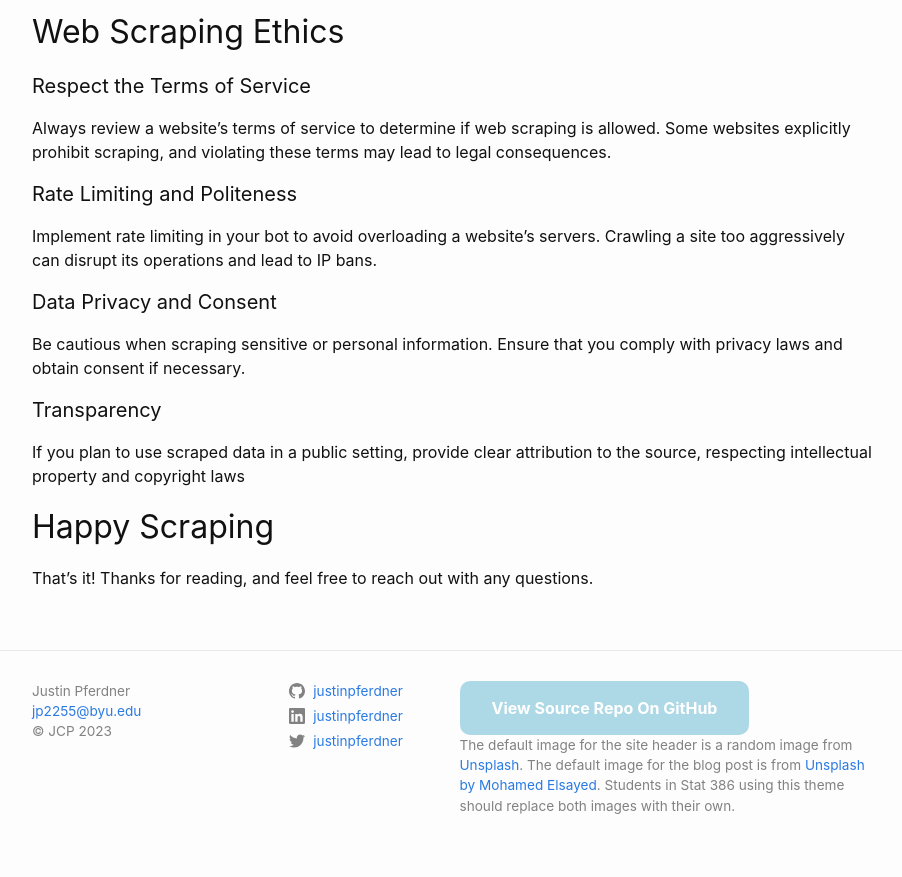
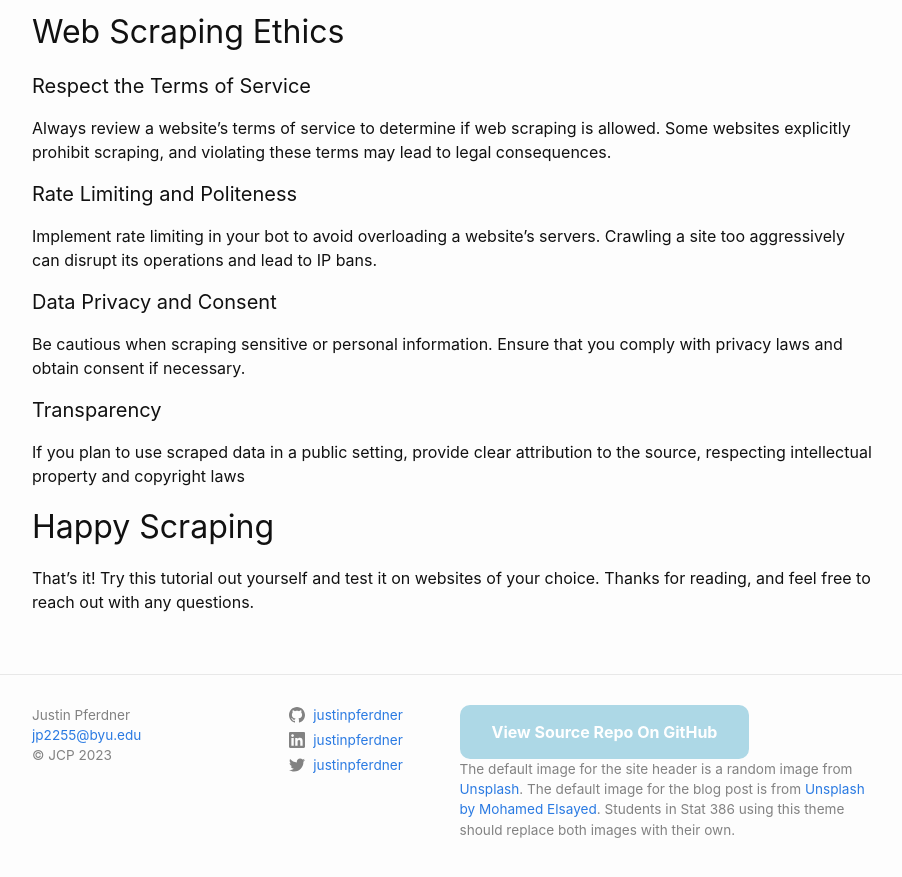
Before and after one commit to justinpferdner/justinpferdner.github.io, a Jekyll site: the page built from _posts/2023-10-12-web-scraping-tutorial.md, in a window 1280 px wide and 900 px high, scrolled down 4000 px. Shown: the top 877 px of the window, without its empty margins (188-1090 px from the left). Built offline with Jekyll 4.4.1, drawn with Linux system fonts in a browser that asks for light colours; comment, search, counter and statistics services are not loaded.

Commit message:
Update 2023-10-12-web-scraping-tutorial.md
add call to action

```diff
--- a/_posts/2023-10-12-web-scraping-tutorial.md
+++ b/_posts/2023-10-12-web-scraping-tutorial.md
@@ -161,4 +161,4 @@ If you plan to use scraped data in a public setting, provide clear attribution t
 
 ## Happy Scraping
 
-That's it! Thanks for reading, and feel free to reach out with any questions.
+That's it! Try this tutorial out yourself and test it on websites of your choice. Thanks for reading, and feel free to reach out with any questions.
```
